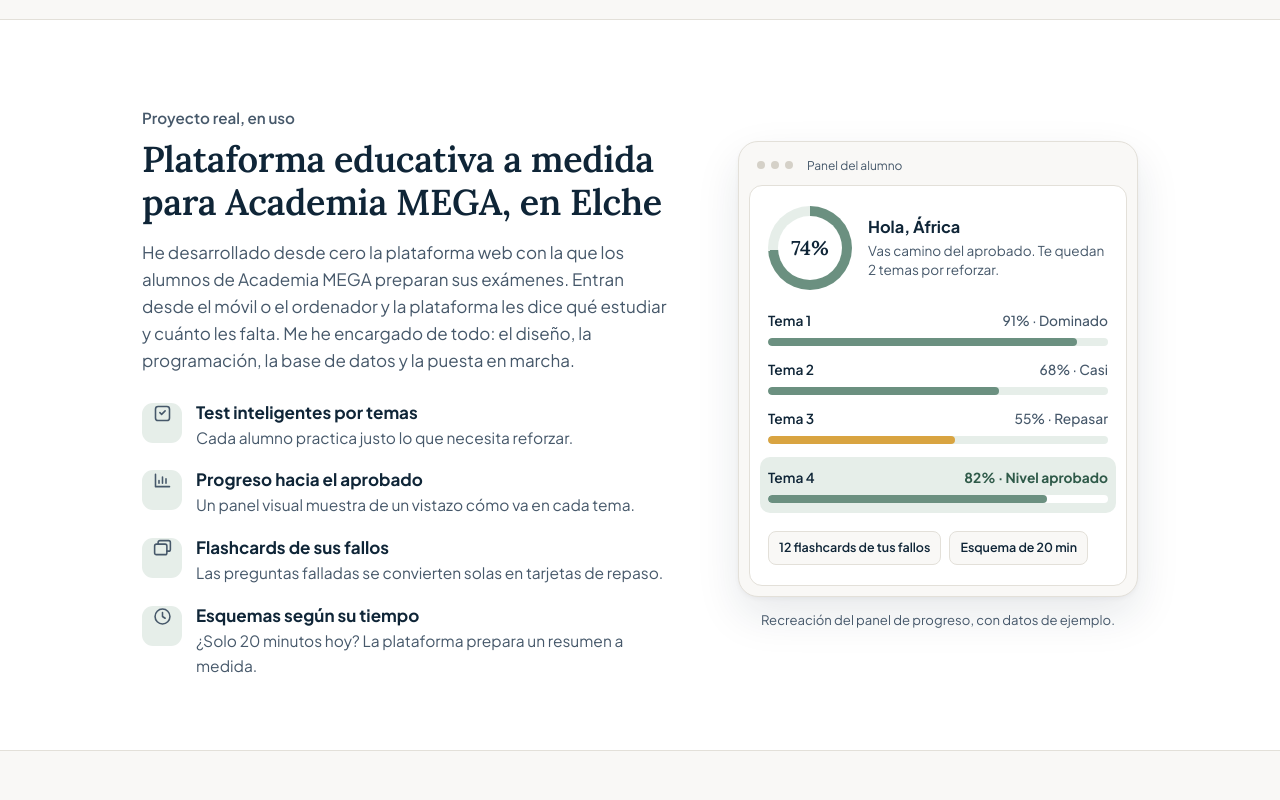
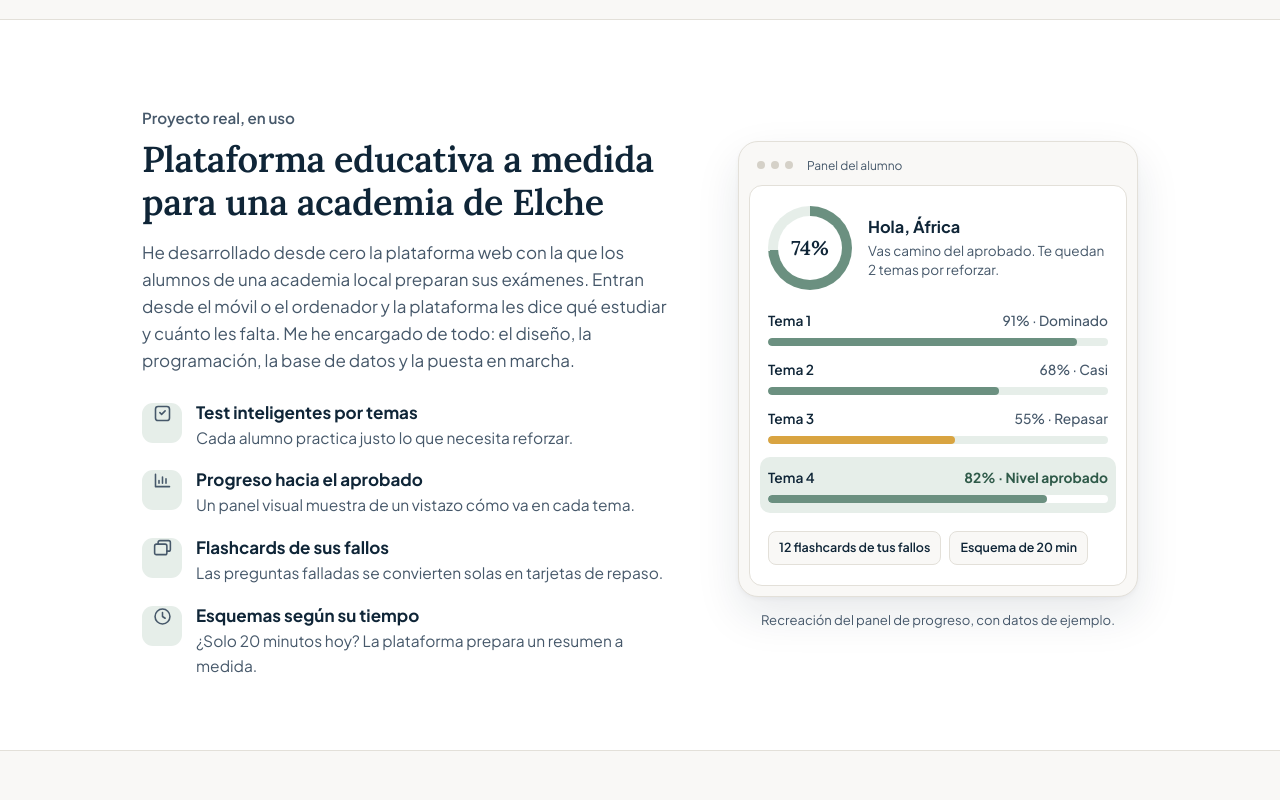
Before and after one commit to miguelpg05/portfolio, a plain HTML site: page index.html in a window 1280 px wide. Shown: the part 840-1640 px from the top of the page. Drawn offline with Linux system fonts and the light colour scheme.

Commit message:
Add files via upload

```diff
--- a/index.html
+++ b/index.html
@@ -341,8 +341,8 @@ dialog.vista::backdrop{background:rgba(15,37,55,.6)}
   <div class="contenedor proyecto-rejilla">
     <div class="proyecto-texto">
       <p class="proyecto-tipo">Proyecto real, en uso</p>
-      <h2>Plataforma educativa a medida para Academia MEGA, en Elche</h2>
-      <p>He desarrollado desde cero la plataforma web con la que los alumnos de Academia MEGA preparan sus exámenes. Entran desde el móvil o el ordenador y la plataforma les dice qué estudiar y cuánto les falta. Me he encargado de todo: el diseño, la programación, la base de datos y la puesta en marcha.</p>
+      <h2>Plataforma educativa a medida para una academia de Elche</h2>
+      <p>He desarrollado desde cero la plataforma web con la que los alumnos de una academia local preparan sus exámenes. Entran desde el móvil o el ordenador y la plataforma les dice qué estudiar y cuánto les falta. Me he encargado de todo: el diseño, la programación, la base de datos y la puesta en marcha.</p>
       <ul class="funciones">
         <li>
           <span class="icono" aria-hidden="true"><svg viewBox="0 0 24 24" fill="none" stroke="currentColor" stroke-width="1.8" stroke-linecap="round" stroke-linejoin="round"><path d="M9 11l2 2 4-4"/><rect x="4" y="4" width="16" height="16" rx="3"/></svg></span>
@@ -453,7 +453,7 @@ dialog.vista::backdrop{background:rgba(15,37,55,.6)}
         <p>Compagino la carrera con mis proyectos a base de organización, así que cuando te doy una fecha, la cumplo.</p>
         <dl class="datos">
           <div><dt>Estudios</dt><dd>Grado en Ingeniería Informática, UMH (desde 2023, 3.º curso)</dd></div>
-          <div><dt>Ahora mismo</dt><dd>Desarrollador de la plataforma de Academia MEGA, Elche</dd></div>
+          <div><dt>Ahora mismo</dt><dd>Desarrollador de la plataforma de una academia de Elche</dd></div>
           <div><dt>Qué hago</dt><dd>Webs completas: diseño, programación y base de datos</dd></div>
           <div><dt>Idiomas</dt><dd>Valenciano C1 · Inglés B2 · Alemán A2</dd></div>
           <div><dt>Dónde estoy</dt><dd>Altabix, Elche (Alicante)</dd></div>
```
